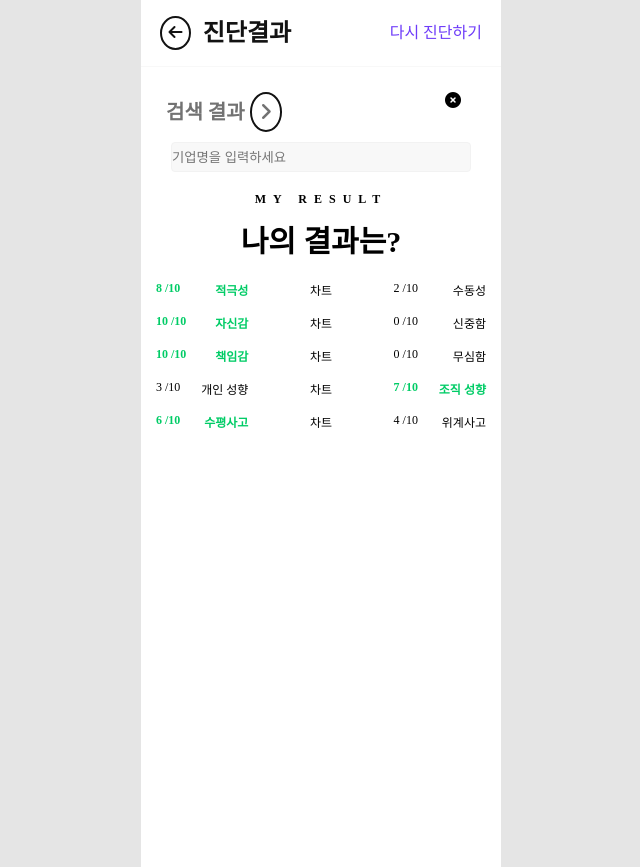
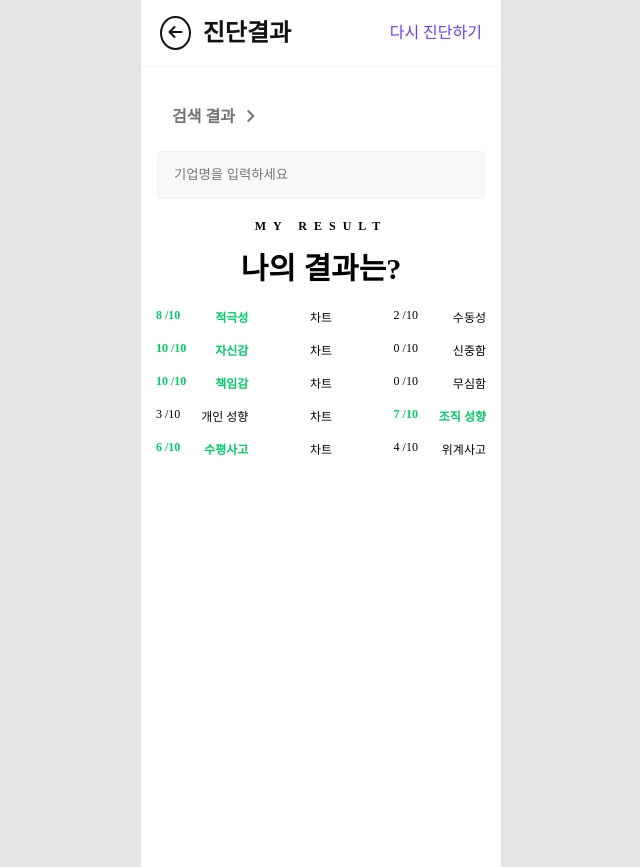
Before and after one commit to wanted-pre-onboarding-09/wanted-codestates-project-9-11, a Vue app: page / in a window 1280 px wide. Shown: the whole page, without its empty margins (319-959 px from the left). Built offline with nearby package versions, Linux system fonts and the light colour scheme.

Commit message:
fix: modify css

```diff
--- a/src/components/SearchBar.vue
+++ b/src/components/SearchBar.vue
@@ -3,11 +3,14 @@
     <SearchModal v-if="modalOpen == true" v-on:click="modalClose" />
     <div class="topBar">
       <div class="searchResult">
-        검색 결과 <i class="fas fa-solid fa-angle-right"></i>
+        검색 결과
+        <i class="fas fa-solid fa-angle-right"></i>
       </div>
       <div class="resultContainer">
-        <div class="searchCompany">{{ company }}</div>
-        <div v-on:click="deleteBtn" class="deleteBtn"></div>
+        <span class="searchCompany"
+          >{{ company }}
+          <span v-on:click="deleteBtn" v-if="company" class="deleteBtn"></span>
+        </span>
       </div>
     </div>
     <div class="inputContainer">
@@ -25,16 +28,16 @@
 import SearchModal from './SearchBarModal.vue';
 export default {
   components: {
-    SearchModal,
+    SearchModal
   },
   props: {
     company: String,
-    setCompany: Function,
+    setCompany: Function
   },
   data() {
     return {
       dummy: '그레이비랩',
-      modalOpen: false,
+      modalOpen: false
     };
   },
 
@@ -54,8 +57,8 @@ export default {
     },
     modalClose() {
       this.modalOpen = false;
-    },
-  },
+    }
+  }
 };
 </script>
 
@@ -69,19 +72,25 @@ export default {
 .topBar {
   display: flex;
   justify-content: space-between;
-  margin: 10px;
-  padding: 0;
+  margin: 20px 16px;
+  line-height: 22px;
 }
 .searchResult {
   font-weight: bold;
   margin-right: 30px;
-  font-size: 20px;
+  font-size: 16px;
   color: #727272;
 }
+.searchResult i {
+  border: none;
+}
+
 .searchCompany {
-  width: 100px;
   text-align: right;
   color: #727272;
+  font-size: 14px;
+  display: flex;
+  flex-direction: row;
 }
 .resultContainer {
   display: flex;
@@ -100,8 +109,9 @@ export default {
 }
 
 .inputBox {
-  width: 300px;
-  height: 30px;
+  width: 328px;
+  height: 48px;
+  padding: 14px 16px;
   margin-bottom: 20px;
   border: 1px solid #f2f2f2;
   background-color: #f8f8f8;
```
